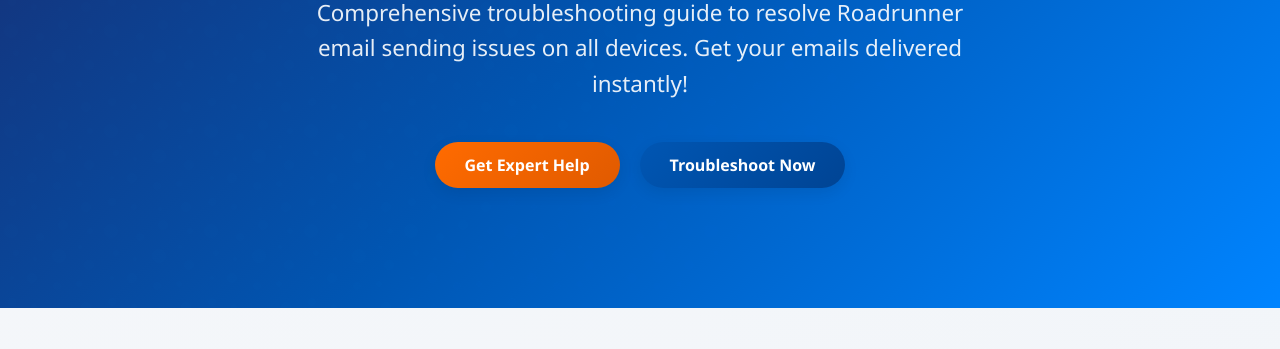
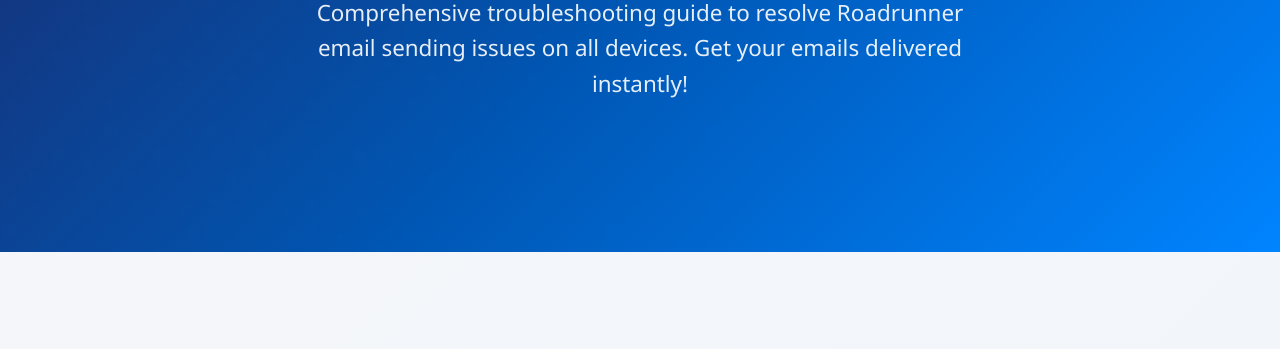
Before and after one commit to mesfygrill/roadrunner-email-not-sending-emails, a plain HTML site: page index.html in a window 1280 px wide. Shown: the part 361-710 px from the top of the page. Drawn offline with Linux system fonts and the light colour scheme.

Commit message:
Update index.html

```diff
--- a/index.html
+++ b/index.html
@@ -569,10 +569,6 @@
         <div class="container hero-content">
             <h1>Roadrunner Email Not Sending? Let's Fix It!</h1>
             <p>Comprehensive troubleshooting guide to resolve Roadrunner email sending issues on all devices. Get your emails delivered instantly!</p>
-            <div class="hero-buttons">
-                <button class="btn btn-secondary" onclick="window.location.href='https://getchatsupport.live/'">Get Expert Help</button>
-                <button class="btn btn-primary" onclick="document.getElementById('quick-fixes').scrollIntoView({behavior: 'smooth'})">Troubleshoot Now</button>
-            </div>
         </div>
     </section>
 
```
